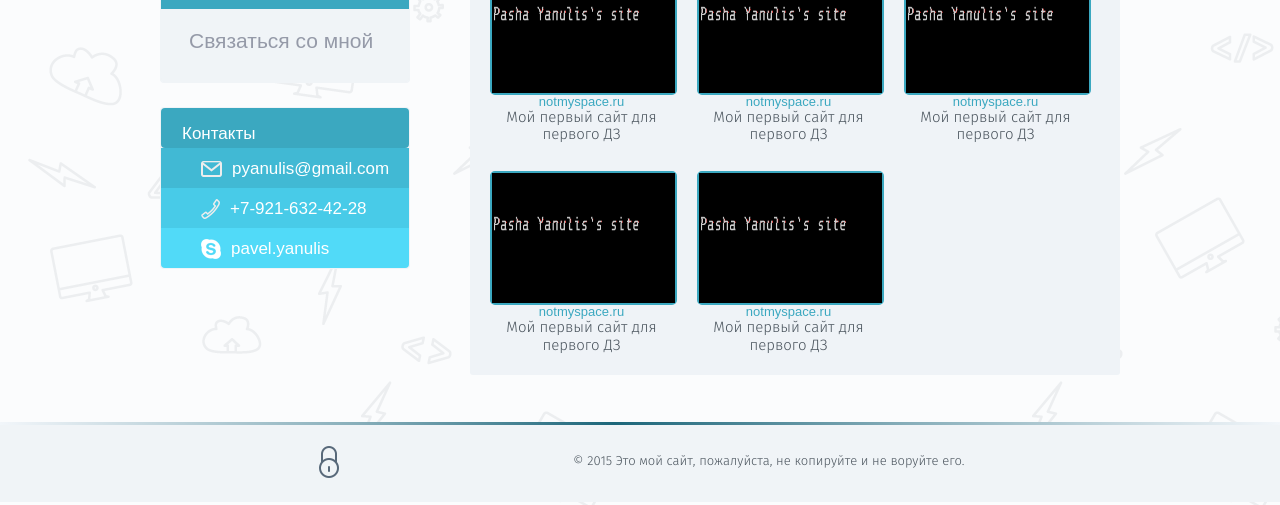
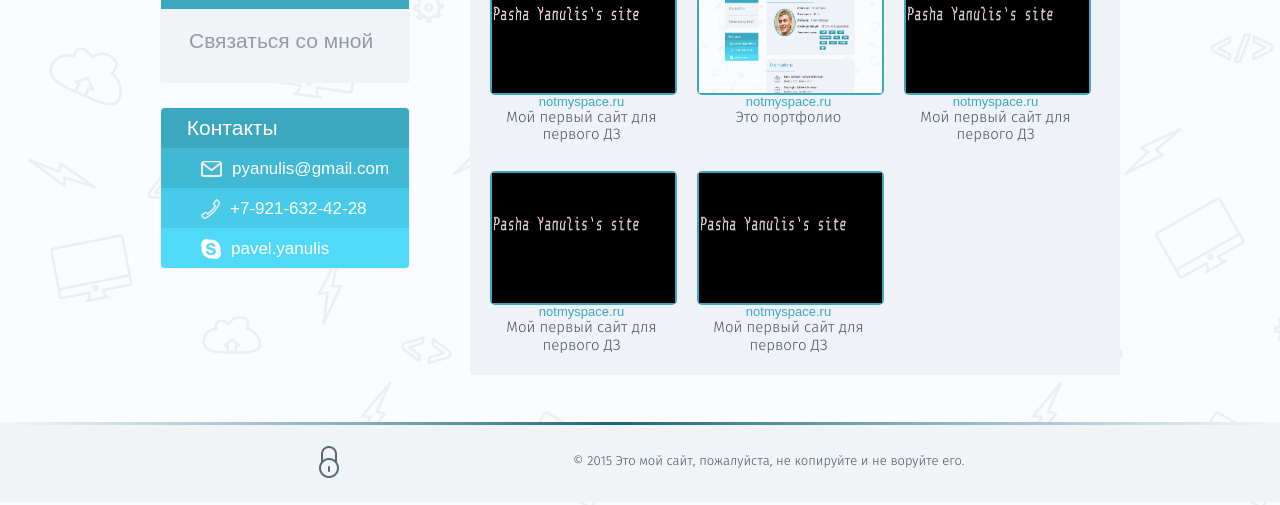
Before and after one commit to pyanulis/ls_portfolio, a website: page app/works.html in a window 1280 px wide. Shown: the part 295-800 px from the top of the page. Drawn offline with nearby package versions, Linux system fonts and the light colour scheme; some packages are replaced by stand-ins of ours; a script that the page names is missing; files whose address does not match are found by name; a web font is replaced by a local one.

Commit message:
contacts title

```diff
--- a/app/css/main.css
+++ b/app/css/main.css
@@ -236,7 +236,6 @@
 
     font-family: "fira-sansbook", sans-serif;
     font-size: 17px;
-    font-weight: normal;
 }
 
 .linkContact {
@@ -272,8 +271,9 @@
 .contactTitle {
     background-color: #3ba8c0;
     padding-left: 20px;
-    padding-top: 15px;
-    padding-top: 15px;
+
+    font-family: "fira-sansbook", sans-serif;
+    font-size: 21px;
 }
 
 .contactMail {
@@ -353,8 +353,9 @@
 
 
 .menuItemFirst {
-    border: 1px solid transparent;
-    border-radius:  4px;
+    border-top: 1px solid transparent;
+    border-top-left-radius: 4px;
+    border-top-right-radius: 4px;
 }
 
 .menuItemLast {
@@ -392,6 +393,7 @@
     height: 32px;
     margin-right: 230px;
     vertical-align: middle;
+    cursor: pointer;
 }
 
 .signin-image:hover {
--- a/app/works.html
+++ b/app/works.html
@@ -43,7 +43,10 @@
                     </nav>
                     <div class="zeroMargin menuBlock">
                         <ul class="zeroMargin">
-                            <li class="contactItem menuItemFirst contactTitle"><p class="zeroMargin">Контакты</p></li><!--
+                            <li class="contactItem menuItemFirst contactTitle">
+                                <span class="empty-vert-align"></span>
+                                <p class="zeroMargin inner-vert-align">Контакты</p>
+                            </li><!--
                          --><li class="contactItem contactMail">
                                 <a class="linkContact" href="mailto:pyanulis@gmail.com">
                                     <img class="contactImage" src="images/extracts/ico_mail.png" alt="mail"><p class="contactText">pyanulis@gmail.com</p>
@@ -72,7 +75,7 @@
                             <figure class="zeroMargin work-item">
                                 <a href="http://notmyspace.ru">
                                     <div class="work-item-container">
-                                        <img class="work-item-image" src="images/notmyspace_ru.png" alt="notmyspace.ru"/>
+                                        <img class="work-item-image" src="images/notmyspace_ru.jpg" alt="notmyspace.ru"/>
                                         <div class="work-item-caption">
                                             <span class="work-item-before-text"></span>
                                             <p class="work-item-center-name">not_my_space</p>
@@ -83,17 +86,17 @@
                                 <p class="zeroMargin workItemDescr">Мой первый сайт для первого ДЗ</p>
                             </figure>
                             <figure class="zeroMargin work-item">
-                                <a href="http://notmyspace.ru">
+                                <a href="http://notmyspace.ru/portfolio">
                                     <div class="work-item-container">
-                                        <img class="work-item-image" src="images/notmyspace_ru.png" alt="notmyspace.ru"/>
+                                        <img class="work-item-image" src="images/portfolio.jpg" alt="notmyspace.ru"/>
                                         <div class="work-item-caption">
                                             <span class="work-item-before-text"></span>
-                                            <p class="work-item-center-name">not_my_space</p>
+                                            <p class="work-item-center-name">porftfolio</p>
                                         </div>
                                     </div>
                                 </a>
                                 <a href="http://notmyspace.ru" class="work-item-address"><p class="zeroMargin workItemAddress">notmyspace.ru</p></a>
-                                <p class="zeroMargin workItemDescr">Мой первый сайт для первого ДЗ</p>
+                                <p class="zeroMargin workItemDescr">Это портфолио</p>
                             </figure>
                             <figure class="zeroMargin work-item">
                                 <a href="http://notmyspace.ru">
```
Also changed, not shown: app/contactme.html (+4 -1 lines), app/index.html (+9 -6 lines), app/images/notmyspace_ru.jpg (added), app/images/portfolio.jpg (added).
